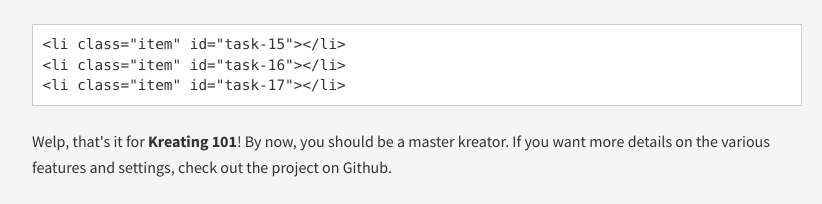
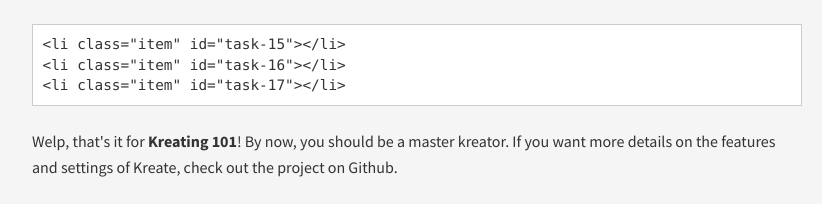
Before and after one commit to ItsJonQ/kreate, a plain HTML site: page index.html in a window 1280 px wide. Shown: the part 7847-8051 px from the top of the page, 223-1045 px from the left. Drawn offline with Linux system fonts and the light colour scheme.

Commit message:
Adjusted text at the end of kreate 101

```diff
--- a/index.html
+++ b/index.html
@@ -374,7 +374,7 @@
 &lt;li class="item" id="task-16">&lt;/li>
 &lt;li class="item" id="task-17">&lt;/li></pre>
 
-                        <p>Welp, that's it for <strong>Kreating 101</strong>! By now, you should be a master kreator. If you want more details on the various features and settings, check out the project on Github.</p>
+                        <p>Welp, that's it for <strong>Kreating 101</strong>! By now, you should be a master kreator. If you want more details on the features and settings of Kreate, check out the project on Github.</p>
 
                         <p class="text-center">
                             <a href="https://github.com/ItsJonQ/kreate#options" class="btn btn-kreate bordered" title="Download Kreate">Learn More</a>
```
